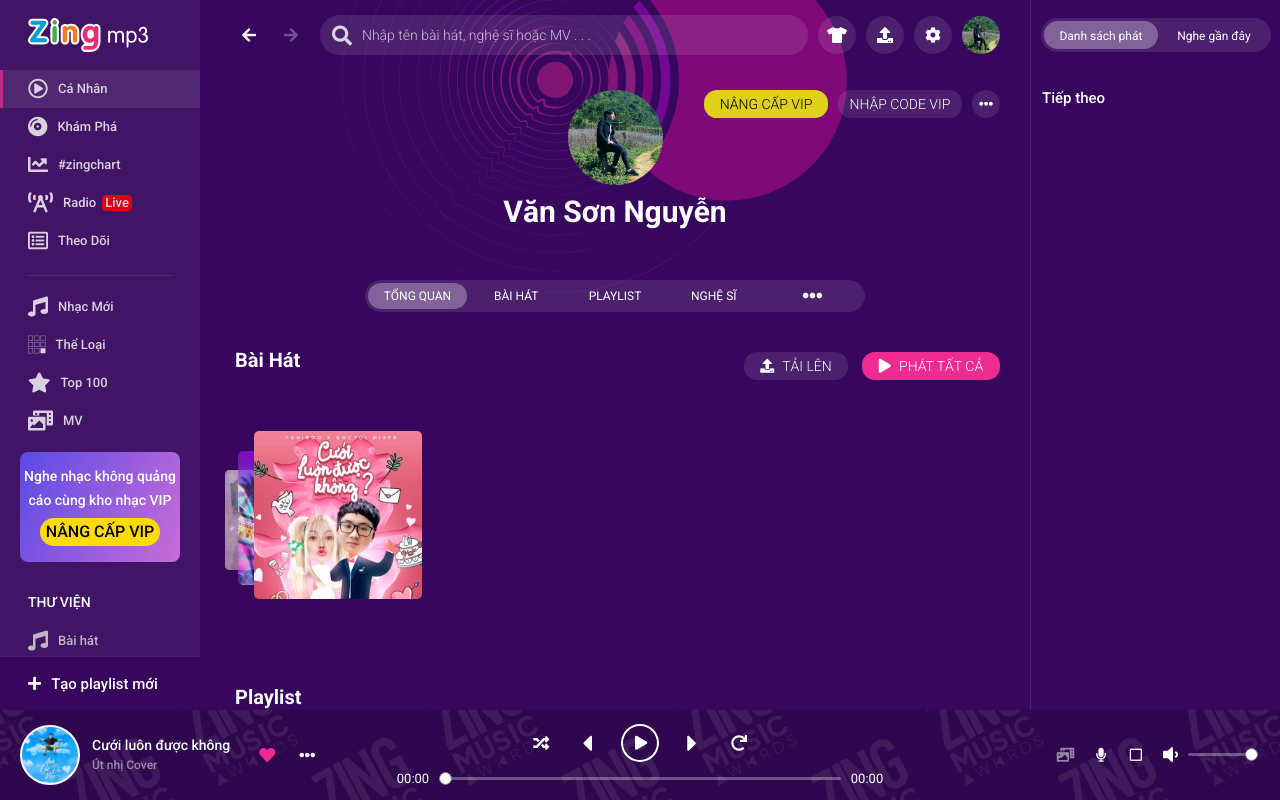
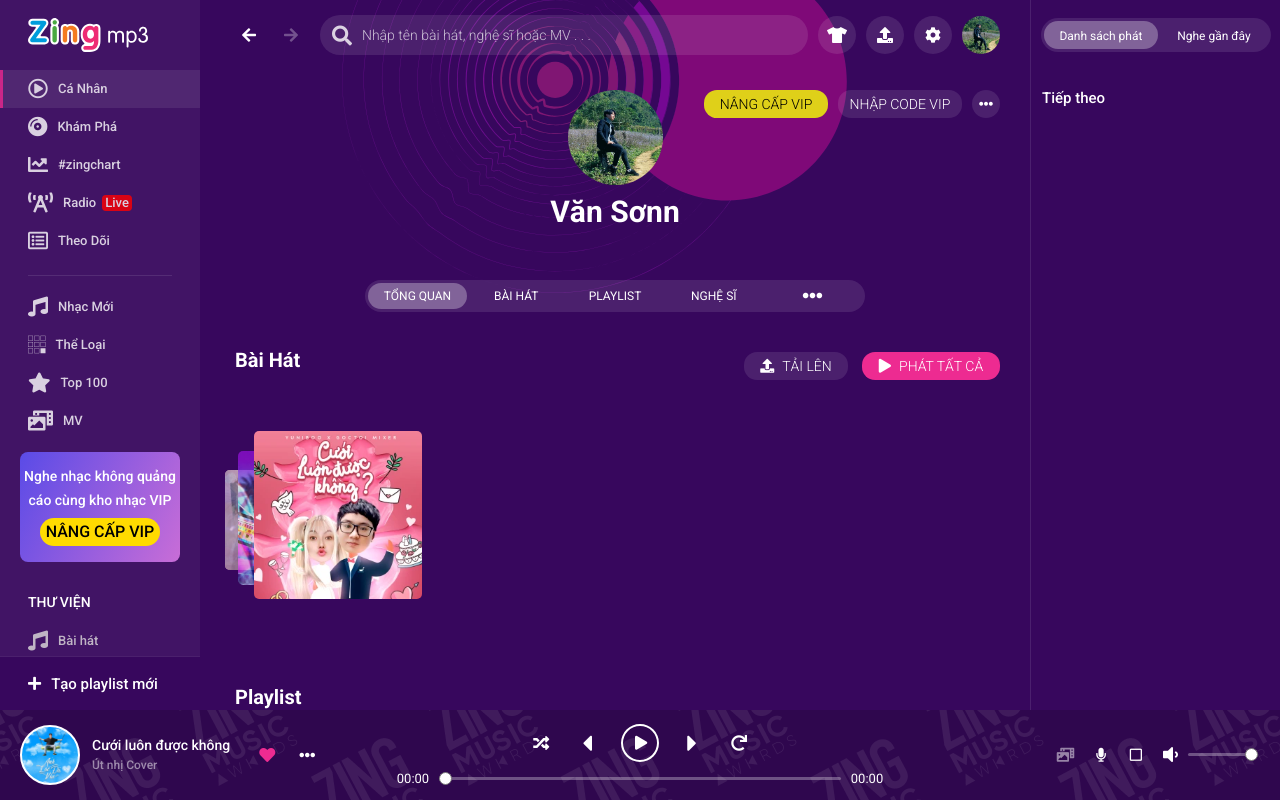
Before and after one commit to sona7ns/zingmp3.vn, a plain HTML site: page index.html in a window 1280 px wide. Drawn offline with nearby package versions, Linux system fonts and the light colour scheme; a script that the page names is missing.

Commit message:
Update index.html

```diff
--- a/index.html
+++ b/index.html
@@ -261,7 +261,7 @@
                         <a href="https://www.facebook.com/sona7ns">
                             <img src="./assets/img/header/user/0.jpg" alt="avata" class="profile__img">
                         </a>
-                        <span class="profile__name js__main-color">Văn Sơn Nguyễn</span>
+                        <span class="profile__name js__main-color">Văn Sơnn</span>
                         <div class="profile__vip mobile-hiden ">
                             <span class="profile__vip-upgrate btn js__toast">Nâng cấp vip</span>
                             <span class="profile__vip-entercode btn js__main-color js__backgroundColor js__toast">Nhập code vip</span>
```
